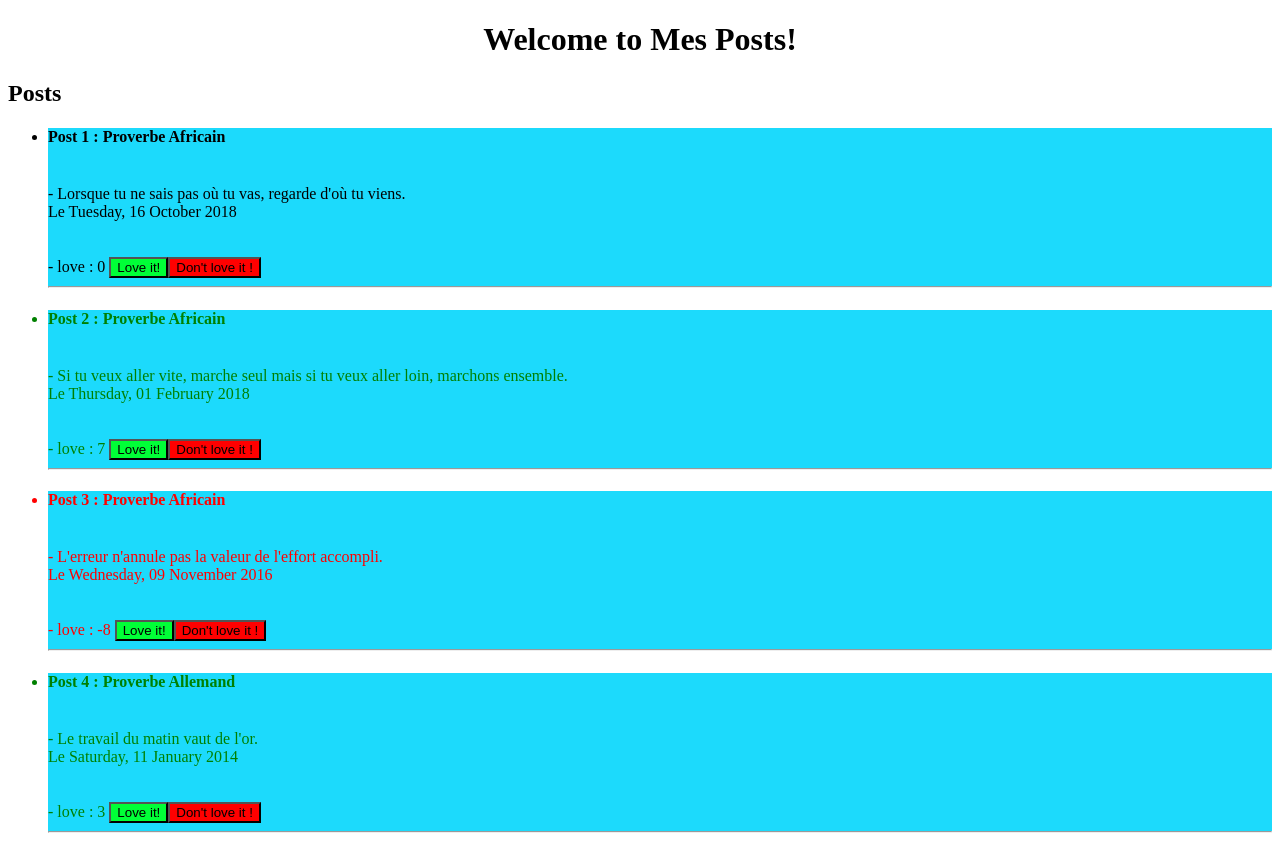
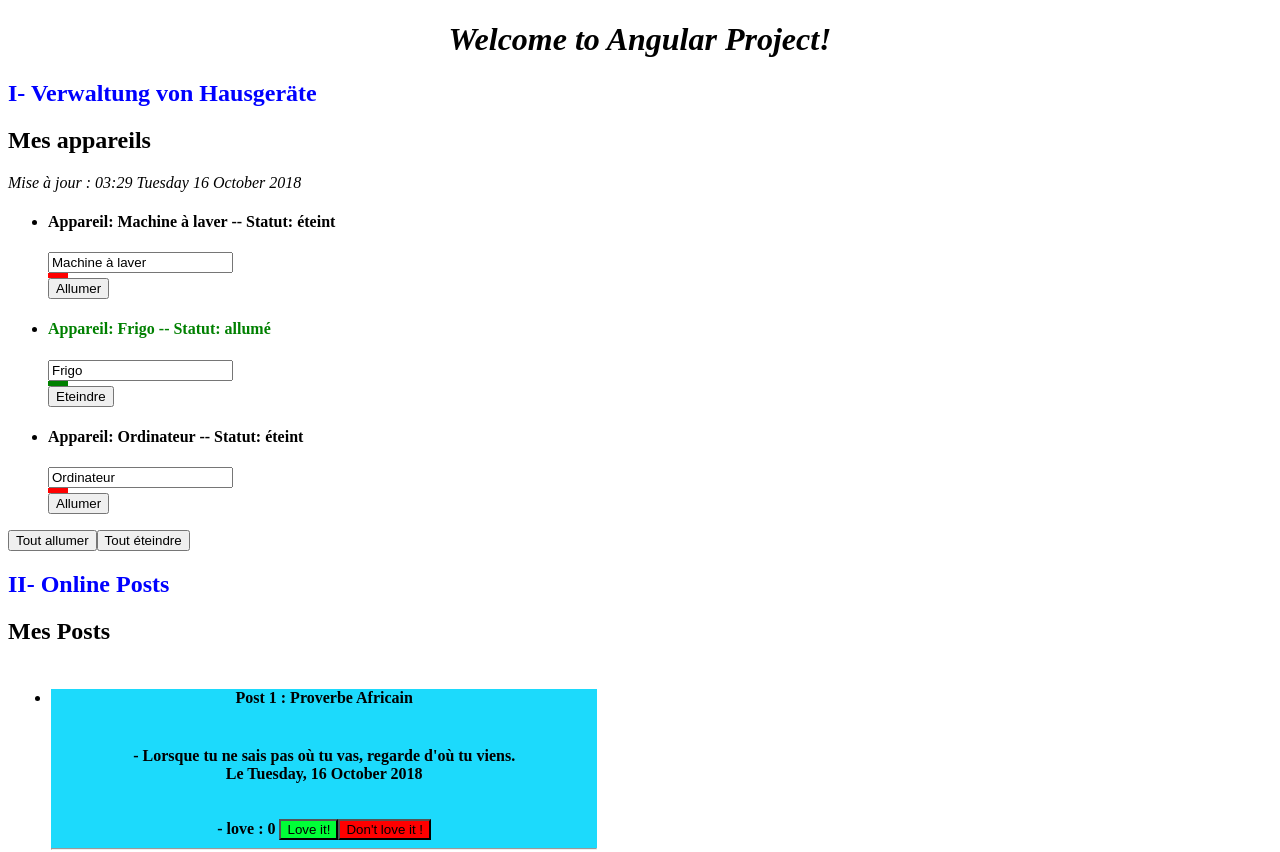
Before and after one commit to gaelBo/my_blogAngular1, an Angular app: page / in a window 1280 px wide. Shown: the top 852 px of the page. Built offline with nearby package versions, Linux system fonts and the light colour scheme.

Commit message:
improve the code structure with Services

```diff
--- a/package.json
+++ b/package.json
@@ -26,7 +26,7 @@
     "zone.js": "~0.8.26"
   },
   "devDependencies": {
-    "@angular-devkit/build-angular": "~0.8.0",
+    "@angular-devkit/build-angular": "^0.8.5",
     "@angular/cli": "~6.2.4",
     "@angular/compiler-cli": "^6.1.0",
     "@angular/language-service": "^6.1.0",
--- a/src/app/app.component.html
+++ b/src/app/app.component.html
@@ -1,15 +1,59 @@
 <!--The content below is only a placeholder and can be replaced.-->
 <div style="text-align:center">
   <h1>
-    Welcome to {{ title }}!
+   <i> Welcome to {{ title }}! </i>
   </h1>
 </div>
+<h2 style="color:blue">I- Verwaltung von Hausgeräte</h2>
+<div class="container">
+    <div class="row">
+      <div class="col-xs-4">
+        <h2>Mes appareils</h2> <i>Mise à jour : {{lastUpdate | async | date: ' hh:mm EEEE dd MMMM y'  }}</i>
+        <ul class="list-group">
+          <app-appareil *ngFor="let appareil of appareils; let i=index"
+                        [appareilName]="appareil.name"
+                        [appareilStatus]="appareil.status"
+                        [index]="i">
+          </app-appareil>
+        </ul>
+
+        <button class="btn btn-success" [disabled]="!isAuth"
+                        (click)="onAllumer()">
+          Tout allumer
+        </button>
+
+        <button class="btn btn-success" [disabled]="!isAuth"
+        (click)="onEteindre()">
+        Tout éteindre
+        </button>
+
+      </div>
+    </div>
+  </div>
+
+
+
+
+
+<h2 style="color:blue"> II- Online Posts</h2>
 <div class="container">
 <div class="row">
 <div class="col-xs-12">
-<h2>Posts </h2>
+<h2> Mes Posts </h2>
 <ul class="list-group">
-    <app-post-list-item-component></app-post-list-item-component>
+
+  <table border="0">
+    <tr>
+      <th>
+          <app-post-list-item-component></app-post-list-item-component>
+
+      </th>
+      <th>
+          Verification WWW....
+
+      </th>
+    </tr>
+  </table>
  </ul>
 </div>
 </div>
--- a/src/app/app.component.ts
+++ b/src/app/app.component.ts
@@ -1,17 +1,51 @@
-import { Component } from '@angular/core';
+import { Component, OnInit} from '@angular/core';
+import { resolve } from 'dns';
+import { reject } from 'q';
+import {AppareilServices} from './services/appareil.service';
 
 @Component({
   selector: 'app-root',
   templateUrl: './app.component.html',
   styleUrls: ['./app.component.css']
 })
-export class AppComponent {
-  title = 'Mes Posts';
+export class AppComponent implements OnInit {
+  title = 'Angular Project';
   isAuth=false;
 
-  constructor(){
+  appareils:any[];
 
+  constructor(private appareilService:AppareilServices){
+
+    //nach 4s wird der Nutzer authentifiziert
+    setTimeout(
+      ()=>{
+        this.isAuth=true;
+      },4000
+    );
   }
 
+  ngOnInit(){
+    this.appareils=this.appareilService.appareils;
+  }
+  // le Site se mettra à jour apres 2s, par exple
+  lastUpdate =new  Promise((resolve, reject)=> {
+    const date=new Date();
+    setTimeout(
+      ()=>{
+        resolve(date);
+      },4000
+    );
 
+  });
+
+  onAllumer(){
+    //confirm("Wollen Sie wirklich alle Geräte anschalten ?");
+    this.appareilService.switchOnAll();
+  }
+
+  onEteindre(){
+    if(confirm('Etes-vous sur de vouloir éteindre tous vos Appareils ?')){
+      this.appareilService.switchOffAll();
+    } else return null;
+  }
 }
--- /dev/null
+++ b/src/app/appareil/appareil.component.html
@@ -0,0 +1,30 @@
+<li class="list-group-item">
+
+
+  <h4 [ngStyle]="{color:getColor()}">
+     Appareil: {{appareilName}} -- Statut: {{geStatus()}}
+
+  </h4>
+
+  <input type="text" class="from-control" [(ngModel)]="appareilName">
+
+  <div style="width:20px; height: 5px; background-color: green;"
+  *ngIf="appareilStatus==='allumé'">
+
+</div>
+<div style="width:20px; height: 5px; background-color: red;"
+  *ngIf="appareilStatus==='éteint'">
+
+</div>
+
+<button class="btn btn-sm btn-success"
+    *ngIf="appareilStatus==='éteint'"
+     (click)="onSwitch()">  Allumer
+</button>
+
+<button class="btn btn-sm btn-success"
+    *ngIf="appareilStatus==='allumé'"
+     (click)="onSwitch()">  Eteindre
+</button>
+
+</li>
--- /dev/null
+++ b/src/app/appareil/appareil.component.ts
@@ -0,0 +1,41 @@
+import { Component, Input, OnInit } from '@angular/core';
+import { Services } from '@angular/core/src/view';
+import { AppareilServices } from '../services/appareil.service';
+
+@Component({
+  selector: 'app-appareil',
+  templateUrl: './appareil.component.html',
+  styleUrls: ['./appareil.component.css']
+})
+export class AppareilComponent implements OnInit {
+
+  @Input() index:number;
+  @Input() appareilName:string;
+  @Input() appareilStatus: string;
+
+
+  constructor(private appareilService:AppareilServices) { }
+
+  ngOnInit() {
+  }
+
+//Fonction qui allume ou eteint en fonction du status de l appeil
+onSwitch(){
+  if(this.appareilStatus==='allumé'){
+    this.appareilService.switchOffOne(this.index);
+  } else if(this.appareilStatus==='éteint'){
+    this.appareilService.switchOnOne(this.index);
+  }
+}
+
+  geStatus(){
+    return this.appareilStatus;
+  }
+
+  getColor(){
+    if(this.appareilStatus==='allumé'){
+      return 'green';
+    } else return 'black'; //red
+  }
+
+}
--- /dev/null
+++ b/src/app/services/appareil.service.ts
@@ -0,0 +1,40 @@
+export class AppareilServices{
+
+
+  appareils=[
+    {
+      name:'Machine à laver',
+      status: 'éteint'
+    },
+    {
+      name:'Frigo',
+      status: 'allumé'
+    },
+    {
+      name:'Ordinateur',
+      status: 'éteint'
+    }
+  ];
+
+  switchOnAll(){
+      for(let appareil of this.appareils){
+          appareil.status='allumé';
+      }
+  }
+
+  switchOffAll(){
+    for(let appareil of this.appareils){
+        appareil.status='éteint';
+    }
+}
+
+switchOnOne(i:number){
+    this.appareils[i].status='allumé';
+}
+
+switchOffOne(i:number){
+    this.appareils[i].status='éteint';
+}
+
+
+}
```
Also changed, not shown: src/app/app.module.ts (+5 -2 lines), src/app/appareil/appareil.component.css (added), 2 other files (tests, documents, lock files or other folders).
